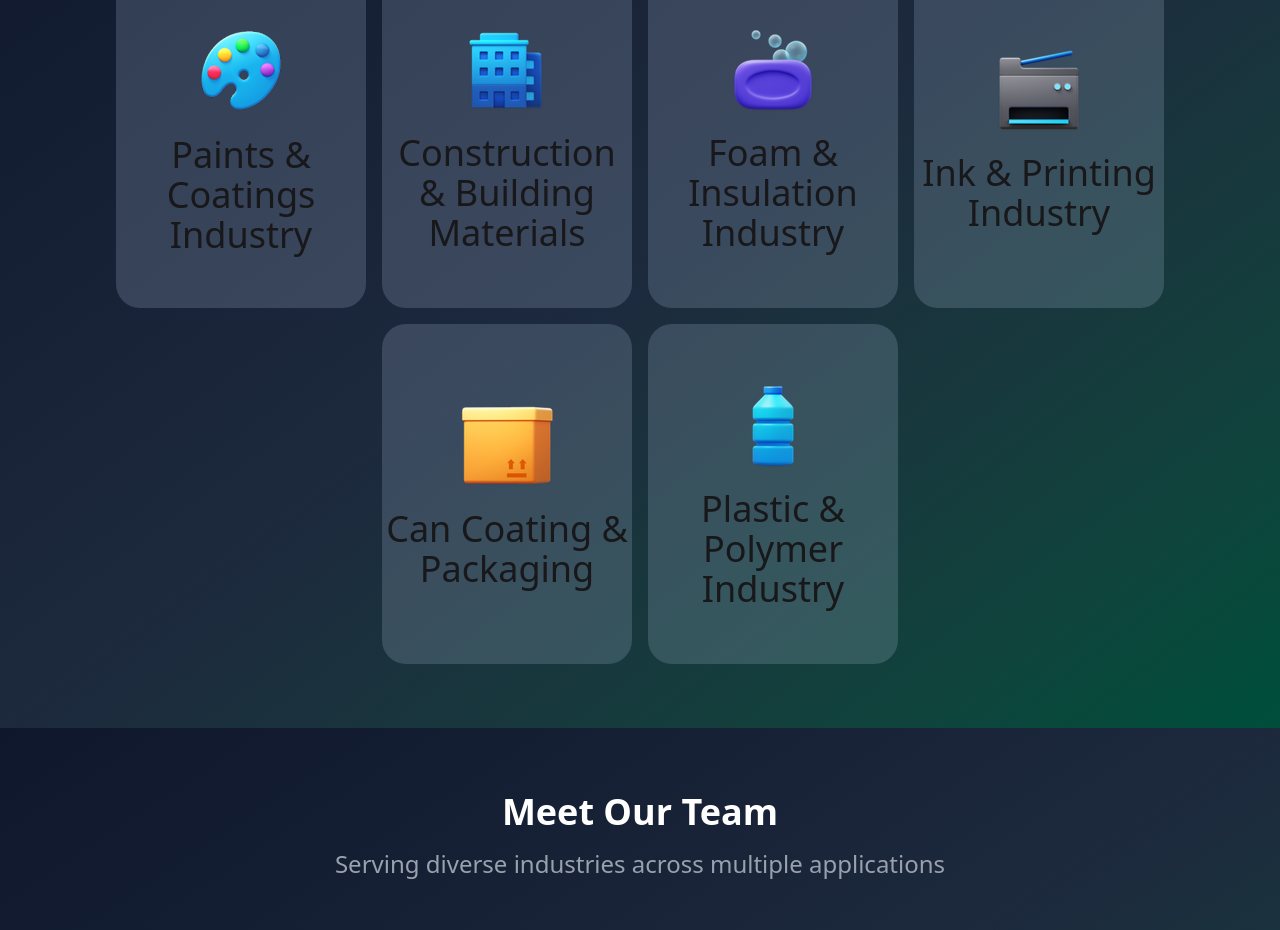
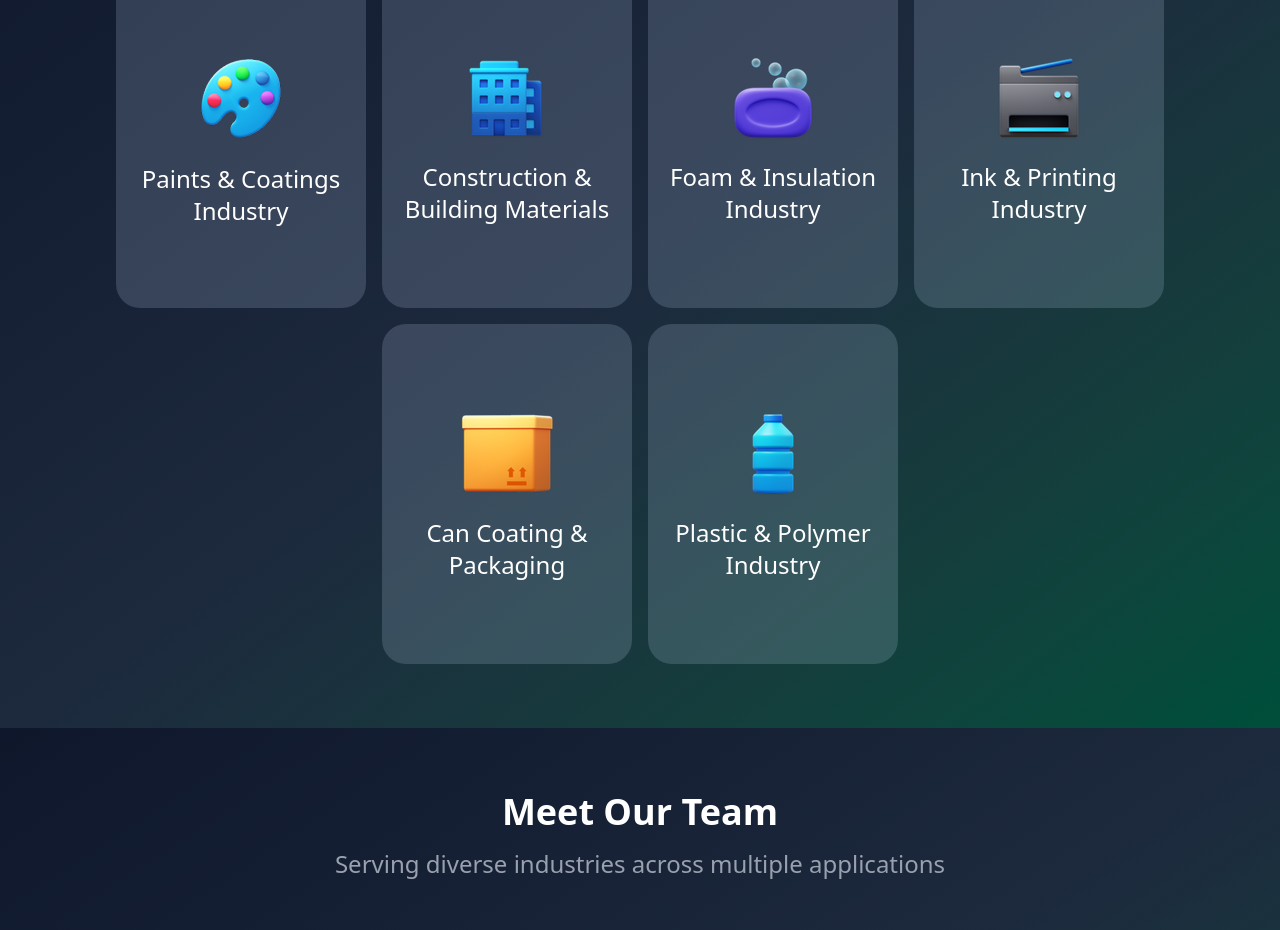
Before and after one commit to yassersalem74/Middle-East, a React (Vite) app: page /about in a window 1280 px wide. Shown: the part 2280-3210 px from the top of the page. Built offline with nearby package versions, Linux system fonts and the light colour scheme.

Commit message:
Fix/handle footer

```diff
--- a/src/components/ServiceSection.jsx
+++ b/src/components/ServiceSection.jsx
@@ -15,14 +15,14 @@ export default function ServiceSection() {
           <div>
             <img src="PaintPalette.png" alt="paint-palette" />
           </div>
-          <div className="text-4xl text-center">Paints & Coatings Industry</div>
+          <div className="text-2xl text-white text-center">Paints & Coatings Industry</div>
         </div>
 
         <div className="flex flex-col gap-4  items-center justify-center w-[250px] h-[340px] bg-[#B4C9E233] rounded-3xl">
           <div>
             <img src="Company.png" alt="company" />
           </div>
-          <div className="text-4xl text-center">
+          <div className="text-2xl text-white  text-center">
             Construction & Building Materials
           </div>
         </div>
@@ -31,28 +31,28 @@ export default function ServiceSection() {
           <div>
             <img src="Soap.png" alt="Soap" />
           </div>
-          <div className="text-4xl text-center">Foam & Insulation Industry</div>
+          <div className="text-2xl text-white text-center">Foam & Insulation Industry</div>
         </div>
 
         <div className="flex flex-col gap-4  items-center justify-center w-[250px] h-[340px] bg-[#B4C9E233] rounded-3xl">
           <div>
             <img src="CopyMachine.png" alt="Copy-Machine" />
           </div>
-          <div className="text-4xl text-center">Ink & Printing Industry</div>
+          <div className="text-2xl text-white text-center">Ink & Printing Industry</div>
         </div>
 
         <div className="flex flex-col gap-4  items-center justify-center w-[250px] h-[340px] bg-[#B4C9E233] rounded-3xl">
           <div>
             <img src="Package.png" alt="Package" />
           </div>
-          <div className="text-4xl text-center">Can Coating & Packaging</div>
+          <div className="text-2xl text-white text-center">Can Coating & Packaging</div>
         </div>
 
         <div className="flex flex-col gap-4  items-center justify-center w-[250px] h-[340px] bg-[#B4C9E233] rounded-3xl">
           <div>
             <img src="Plastic.png" alt="Plastic" />
           </div>
-          <div className="text-4xl text-center">Plastic & Polymer Industry</div>
+          <div className="text-2xl text-white text-center">Plastic & Polymer Industry</div>
         </div>
       </div>
     </section>
```
